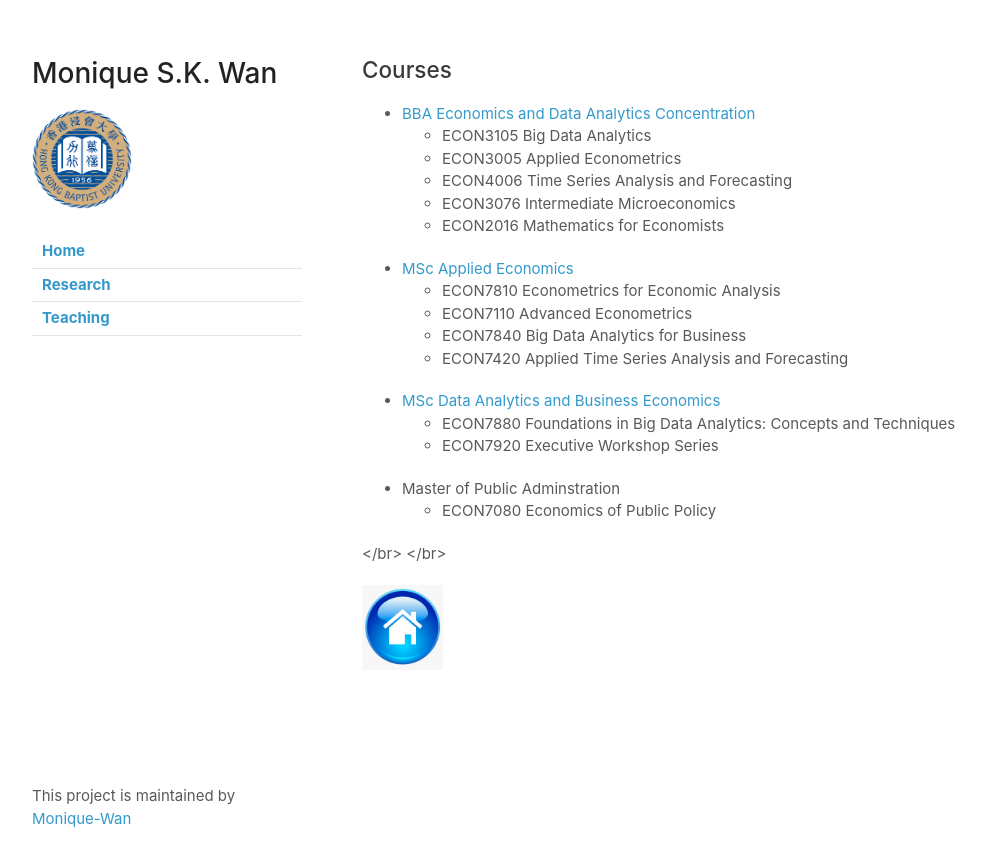
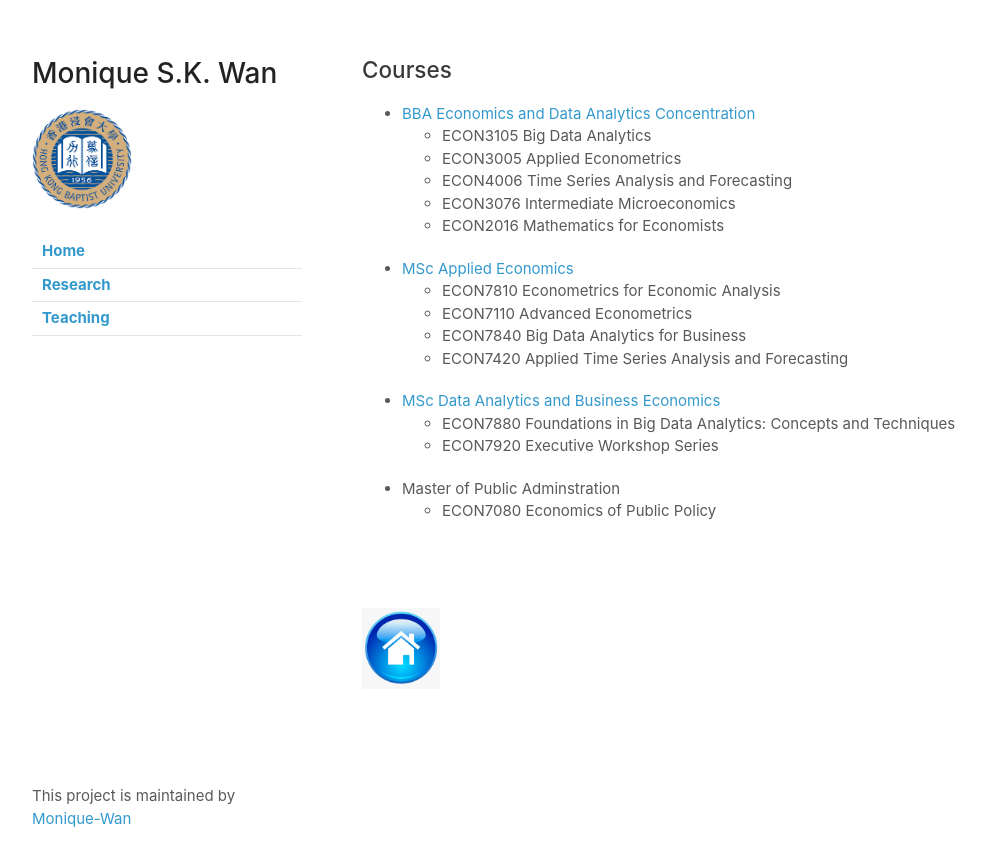
Before and after one commit to Monique-Wan/home, a Jekyll site: the page built from teaching.md, in a window 1280 px wide. Shown: the top 866 px of the page, without its empty margins (68-1054 px from the left). Built offline with Jekyll 4.4.1, drawn with Linux system fonts in a browser that asks for light colours; our own code applies the rules of GitHub Pages for plain Markdown files.

Commit message:
Update teaching.md

```diff
--- a/teaching.md
+++ b/teaching.md
@@ -20,7 +20,7 @@
 * Master of Public Adminstration
   * ECON7080 Economics of Public Policy
 
-</br>
-</br>
+<br/>
+<br/>
 
-[<img src = "home.png" width = "81"/>](index.md)
+[<img src = "home.png" width = "78"/>](index.md)
```
